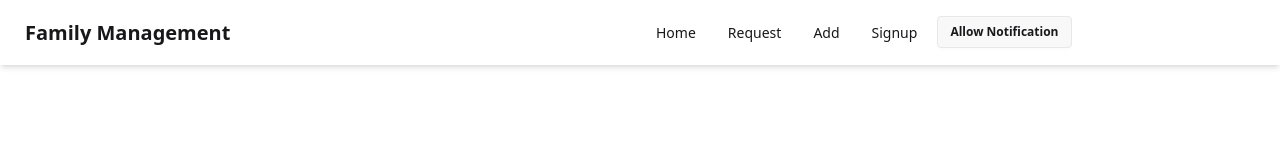
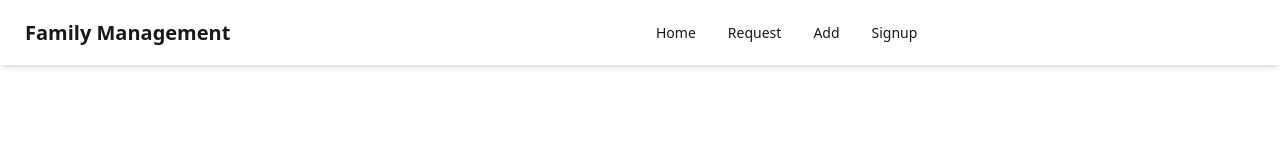
Before and after one commit to miznaansari/familymanageitem, a React (Vite) app: page / in a window 1280 px wide. Shown: the top 160 px of the page. Built offline with nearby package versions, Linux system fonts and the light colour scheme.

Commit message:
one signal

```diff
--- a/src/components/Navbar.jsx
+++ b/src/components/Navbar.jsx
@@ -1,50 +1,66 @@
 import React, { useEffect, useState } from "react";
-import { Link, useNavigate } from "react-router"; // ✅ Correct package
+import { Link, useNavigate } from "react-router"; // Correct if you're using react-router
 
 const Navbar = () => {
+    const [user, setUser] = useState(null); // user state
     const [denied, setDenied] = useState(false);
     const [ableNotification, setAbleNotification] = useState(false);
+    const navigate = useNavigate();
 
+    // ✅ Update user state in real-time
+    useEffect(() => {
+        const syncUserFromLocalStorage = () => {
+            const storedUser = JSON.parse(localStorage.getItem("user"));
+            setUser((prev) => {
+                if (JSON.stringify(prev) !== JSON.stringify(storedUser)) {
+                    return storedUser;
+                }
+                return prev;
+            });
+        };
 
+        // On initial load
+        syncUserFromLocalStorage();
+
+        // Listen for cross-tab changes
+        window.addEventListener("storage", syncUserFromLocalStorage);
+
+        // Poll every second for same-tab changes
+        const interval = setInterval(syncUserFromLocalStorage, 1000);
+
+        return () => {
+            window.removeEventListener("storage", syncUserFromLocalStorage);
+            clearInterval(interval);
+        };
+    }, []);
+
+    // ✅ OneSignal auto-login if already granted
     useEffect(() => {
-        const storedUser = JSON.parse(localStorage.getItem("user"));
-        const uid = storedUser?.uid;
-        setUser(storedUser);
-
-
+        const uid = user?.uid;
         if (!uid || !window.OneSignalDeferred) return;
 
         window.OneSignalDeferred.push(async (OneSignal) => {
             try {
-                console.log("Initializing OneSignal...");
-
-                // ✅ Wait for proper initialization
                 await OneSignal.init({
                     appId: import.meta.env.VITE_ONESIGNAL_APP_ID,
                     allowLocalhostAsSecureOrigin: true,
                     notifyButton: { enable: false },
                 });
 
-                // ✅ Now it's safe to login
                 await OneSignal.login(uid);
-                console.log("Logged in again:", uid);
-
-                // const isSubscribed = await OneSignal.Notifications.isSubscribed();
-                console.log("Subscribed:", isSubscribed);
+                const isPushEnabled = await OneSignal.User.PushSubscription.optedIn; //v16 new version
+                console.log('Is Push Enabled:', isPushEnabled);
             } catch (err) {
-                console.error("Login failed on revisit", err);
+                console.error("OneSignal login failed:", err);
             }
         });
-    }, []);
+    }, [user]);
 
-    const [user, setUser] = useState(null); // ✅ NEW: user state
-
+    // ✅ Request notification permission
     const handleAllowNotification = async () => {
         try {
-            console.log("Initializing OneSignal...");
-
             if (!window.OneSignalDeferred) {
-                console.warn("OneSignalDeferred not available.");
+                console.warn("OneSignalDeferred not found.");
                 return;
             }
 
@@ -55,112 +71,44 @@ const Navbar = () => {
                     notifyButton: { enable: false },
                 });
 
-                const storedUser = JSON.parse(localStorage.getItem("user"));
-                const uid = storedUser?.uid;
-                if (!uid) {
-                    console.warn("User UID not found in localStorage.");
-                    return;
-                }
-
-                // Check current permission
                 const permission = await OneSignal.Notifications.permission;
-                console.log("Current permission:", permission);
-
                 if (permission !== "granted") {
                     const result = await OneSignal.Notifications.requestPermission();
-                    console.log("User permission result:", result);
-
                     if (result !== "granted") {
                         setDenied(true);
-                        console.warn("User denied notification permission.");
                         return;
                     }
                 }
 
-                // Permission granted - proceed to login
-                await OneSignal.login(String(uid));
-                console.log("Logged into OneSignal as:", uid);
+                const uid = user?.uid;
+                if (!uid) return;
 
-                // Wait a bit for the ID to become available
+                await OneSignal.login(uid);
                 const onesignalId = await OneSignal.User.getId();
-                console.log("OneSignal User ID:", onesignalId);
+                const isSubscribed = await OneSignal.Notifications.isSubscribed();
 
-                const isSubscribed = await OneSignal.Notifications.isSubscribed();
-                console.log("Is user subscribed?", isSubscribed);
-
-                if (!isSubscribed || !onesignalId) {
-                    console.warn("User is not properly subscribed or OneSignal ID not ready.");
+                if (!onesignalId || !isSubscribed) {
+                    console.warn("Not fully subscribed.");
                     return;
                 }
 
-                // Show welcome notification
                 new Notification("Welcome to EKMC Platform!", {
                     body: "Thank you for allowing notifications.",
                     icon: "/icon196.png",
                 });
 
-                setAbleNotification(true); // ✅ fixed typo: was setableNotification
+                setAbleNotification(true);
             });
         } catch (error) {
-            console.error("Error during OneSignal setup:", error);
+            console.error("Notification permission error:", error);
         }
     };
 
-
-    // const handleAllowNotification = () => {
-    //     if (window?.OneSignalDeferred) {
-    //         window.OneSignalDeferred.push(async (OneSignal) => {
-    //             try {
-    //                 await OneSignal.init({
-    //                     appId: "63837d95-a8d2-456f-b95e-31be1d64c10b", // ✅ Your real app ID
-    //                     allowLocalhostAsSecureOrigin: true,
-    //                     notifyButton: { enable: false },
-    //                 });
-
-    //                 const storedUser = JSON.parse(localStorage.getItem("user"));
-    //                 const uid = storedUser?.uid;
-
-    //                 if (!uid) {
-    //                     console.warn("User UID not found in localStorage.");
-    //                     return;
-    //                 }
-
-    //                 const permission = await OneSignal.Notifications.permission;
-
-    //                 if (permission !== "granted") {
-    //                     const result = await OneSignal.Notifications.requestPermission();
-    //                     if (result !== "granted") {
-    //                         setDenied(true);
-    //                         return;
-    //                     }
-    //                 }
-
-    //                 await OneSignal.login(String(uid));
-
-    //                 const oneSignalId = await OneSignal.User.getId();
-    //                 if (!oneSignalId) {
-    //                     console.warn("OneSignal ID not ready.");
-    //                     return;
-    //                 }
-
-    //                 new Notification("Welcome!", {
-    //                     body: "Thanks for enabling notifications.",
-    //                     icon: "/icon196.png",
-    //                 });
-
-    //                 setAbleNotification(true);
-    //             } catch (err) {
-    //                 console.error("OneSignal error:", err);
-    //             }
-    //         });
-    //     }
-    // };
-    const navigate = useNavigate();
-
     const handleLogout = () => {
-        localStorage.clear(); // or localStorage.removeItem("user");
-        console.log("User logged out and localStorage cleared");
-        navigate("/signup"); // Redirect to login page (or homepage)
+        localStorage.clear();
+        window.dispatchEvent(new Event("storage")); // 🔁 trigger update in same tab
+        console.log("Logged out");
+        navigate("/signup");
     };
 
     return (
@@ -176,10 +124,8 @@ const Navbar = () => {
                     <li><Link to="/request">Request</Link></li>
                     <li><Link to="/add">Add</Link></li>
                     {!user?.uid && <li><Link to="/signup">Signup</Link></li>}
-                    {user?.uid && (
-                        <li><button onClick={handleLogout} className="btn btn-sm">Logout</button></li>
-                    )}
-                    {!ableNotification && (
+                    {user?.uid && <li><button onClick={handleLogout} className="btn btn-sm">Logout</button></li>}
+                    {user?.uid && !ableNotification && (
                         <li><button onClick={handleAllowNotification} className="btn btn-sm">Allow Notification</button></li>
                     )}
                 </ul>
@@ -200,20 +146,17 @@ const Navbar = () => {
                     >
                         <li><Link to="/">Home</Link></li>
                         <li><Link to="/request">Request</Link></li>
-
                         <li><Link to="/add">Add</Link></li>
                         {!user?.uid && <li><Link to="/signup">Signup</Link></li>}
-                        {user?.uid && (
-                            <li><button onClick={handleLogout} className="btn btn-sm w-full">Logout</button></li>
-                        )}
-                        {!ableNotification && (
+                        {user?.uid && <li><button onClick={handleLogout} className="btn btn-sm w-full">Logout</button></li>}
+                        {user?.uid && !ableNotification && (
                             <li><button onClick={handleAllowNotification} className="btn btn-sm w-full">Allow Notification</button></li>
                         )}
                     </ul>
                 </div>
             </div>
 
-            {/* Notification Blocked Toast */}
+            {/* Toast for denied permission */}
             {denied && (
                 <div className="toast toast-top toast-center z-50">
                     <div className="alert alert-error text-sm">
```
